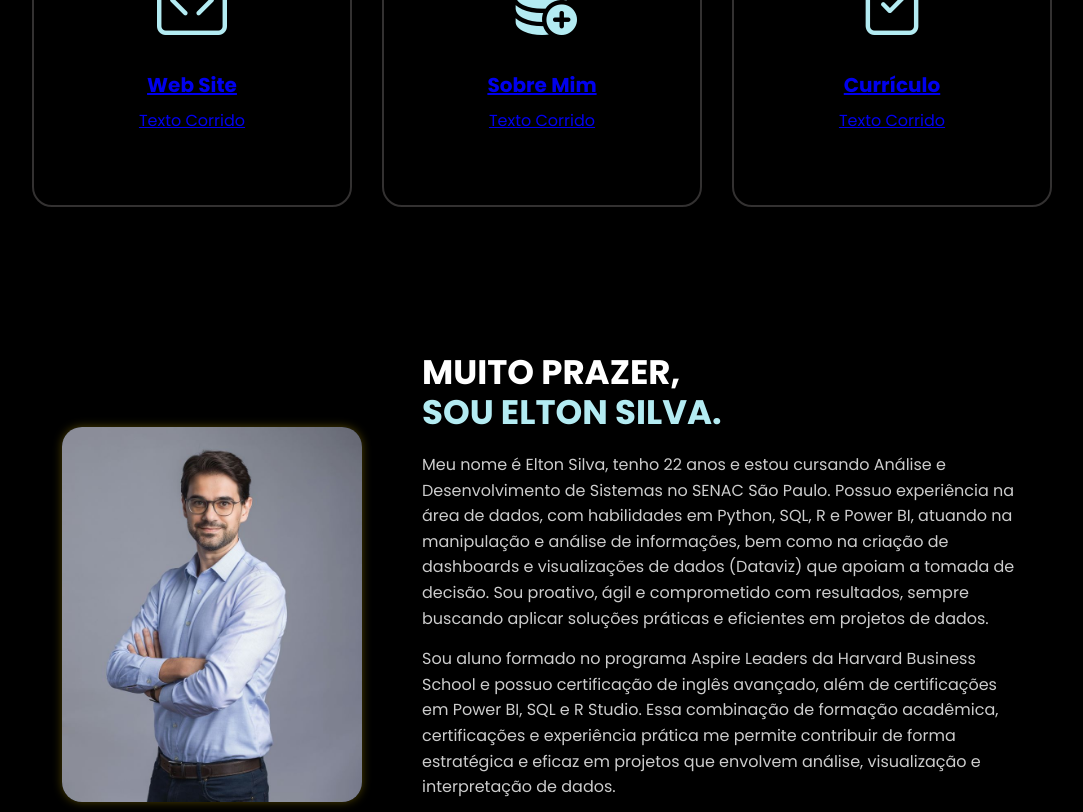
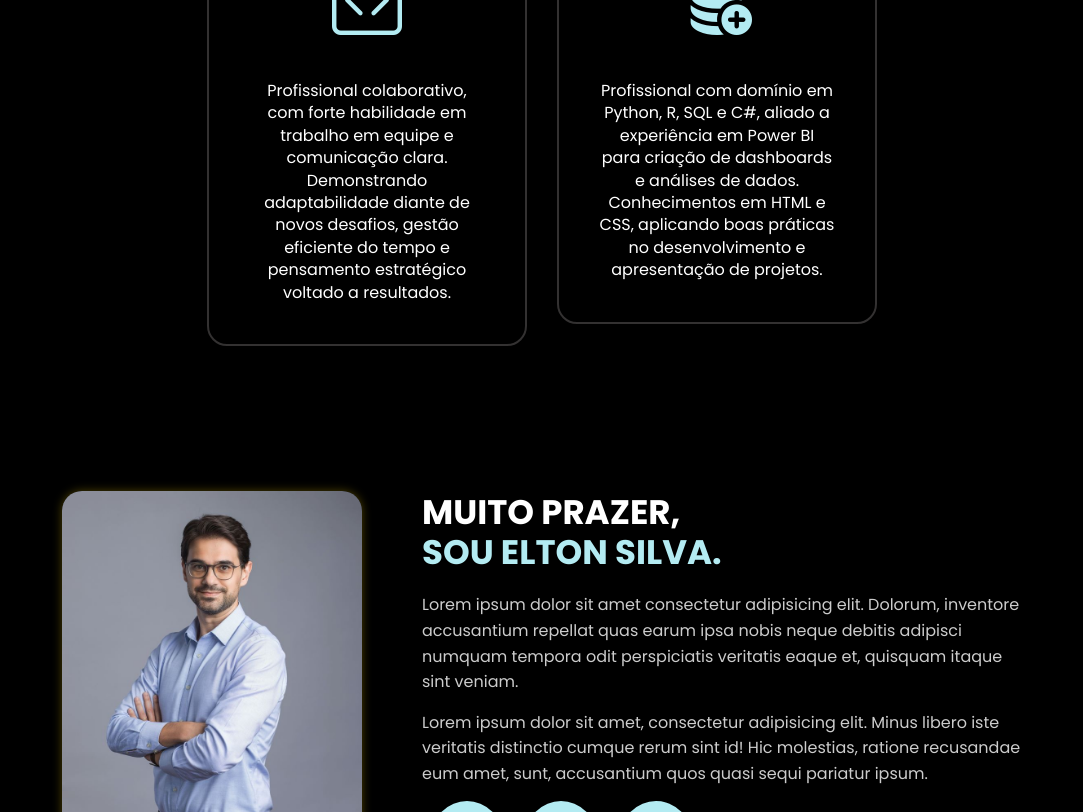
Before and after one commit to elltuu/portif-lio-eltonsilva, a plain HTML site: page index.html in a window 1280 px wide. Shown: the part 910-1722 px from the top of the page, without its empty margins (98-1181 px from the left). Drawn offline with nearby package versions, Linux system fonts and the light colour scheme.

Commit message:
novo html

```diff
--- a/index.html
+++ b/index.html
@@ -97,7 +97,10 @@
             <div class="txt-topo-site">
               <h1>TRANSFORMANDO IDEIAS EM REALIDADE DIGITAL <span>.</span></h1>
               <p>
-
+                Unindo criatividade e tecnologia para desenvolver soluções que
+                impactam pessoas e negócios. Cada projeto é uma oportunidade de
+                transformar ideias em experiências digitais únicas. Inovação,
+                design e propósito — o futuro começa no código.
               </p>
 
               <div class="btn-contato">
@@ -134,31 +137,26 @@
 
           <div class="flex">
             <div class="especialidades-box">
-              <a href="links/web_site.pdf" target="_blank" class="link-box">
+
                 <i class="bi bi-code-square"></i>
-                <h3>Web Site</h3>
-                <p>Texto Corrido</p>
-              </a>
+                <h3></h3>
+                <p>Profissional colaborativo, com forte habilidade em trabalho em equipe e comunicação clara.
+                  Demonstrando adaptabilidade diante de novos desafios, gestão eficiente do tempo e pensamento estratégico voltado a resultados.</p>
+
             </div>
             <!--especialidades-box-->
 
             <div class="especialidades-box">
-              <a href="links/sobre_mim.pdf" target="_blank" class="link-box">
+
                 <i class="bi bi-database-fill-add"></i>
-                <h3>Sobre Mim</h3>
-                <p>Texto Corrido</p>
-              </a>
+                <h3></h3>
+                <p>Profissional com domínio em Python, R, SQL e C#, aliado a experiência em Power BI para criação de dashboards e análises de dados.
+                  Conhecimentos em HTML e CSS, aplicando boas práticas no desenvolvimento e apresentação de projetos. </p>
+                <p></p>
+
             </div>
             <!--especialidades-box-->
 
-            <div class="especialidades-box">
-              <a href="links/curriculo.pdf" target="_blank" class="link-box">
-                <i class="bi bi-file-earmark-check"></i>
-                <h3>Currículo</h3>
-                <p>Texto Corrido</p>
-              </a>
-            </div>
-            <!--especialidades-box-->
           </div>
           <!--flex-->
         </div>
@@ -180,16 +178,17 @@
             <div class="txt-sobre">
               <h2>MUITO PRAZER, <span>SOU ELTON SILVA.</span></h2>
               <p>
-                Meu nome é Elton Silva, tenho 22 anos e estou cursando Análise e Desenvolvimento de Sistemas no SENAC São Paulo.
-                Possuo experiência na área de dados, com habilidades em Python, SQL, R e Power BI, atuando na manipulação e análise de informações,
-                bem como na criação de dashboards e visualizações de dados (Dataviz) que apoiam a tomada de decisão. Sou proativo, ágil e
-                comprometido com resultados, sempre buscando aplicar soluções práticas e eficientes em projetos de dados.
+                Lorem ipsum dolor sit amet consectetur adipisicing elit.
+                Dolorum, inventore accusantium repellat quas earum ipsa nobis
+                neque debitis adipisci numquam tempora odit perspiciatis
+                veritatis eaque et, quisquam itaque sint veniam.
               </p>
 
               <p>
-                Sou aluno formado no programa Aspire Leaders da Harvard Business School e possuo certificação de inglês avançado,
-                além de certificações em Power BI, SQL e R Studio. Essa combinação de formação acadêmica, certificações e experiência
-                prática me permite contribuir de forma estratégica e eficaz em projetos que envolvem análise, visualização e interpretação de dados.
+                Lorem ipsum dolor sit amet, consectetur adipisicing elit. Minus
+                libero iste veritatis distinctio cumque rerum sint id! Hic
+                molestias, ratione recusandae eum amet, sunt, accusantium quos
+                quasi sequi pariatur ipsum.
               </p>
 
               <div class="btn-social">
@@ -219,7 +218,7 @@
       </section>
       <!--sobre-->
 
-      <!-- ==========================
+      <!-- ===========================
      PORTFÓLIO
 ============================ -->
       <section class="portifolio" id="portfolio">
```
